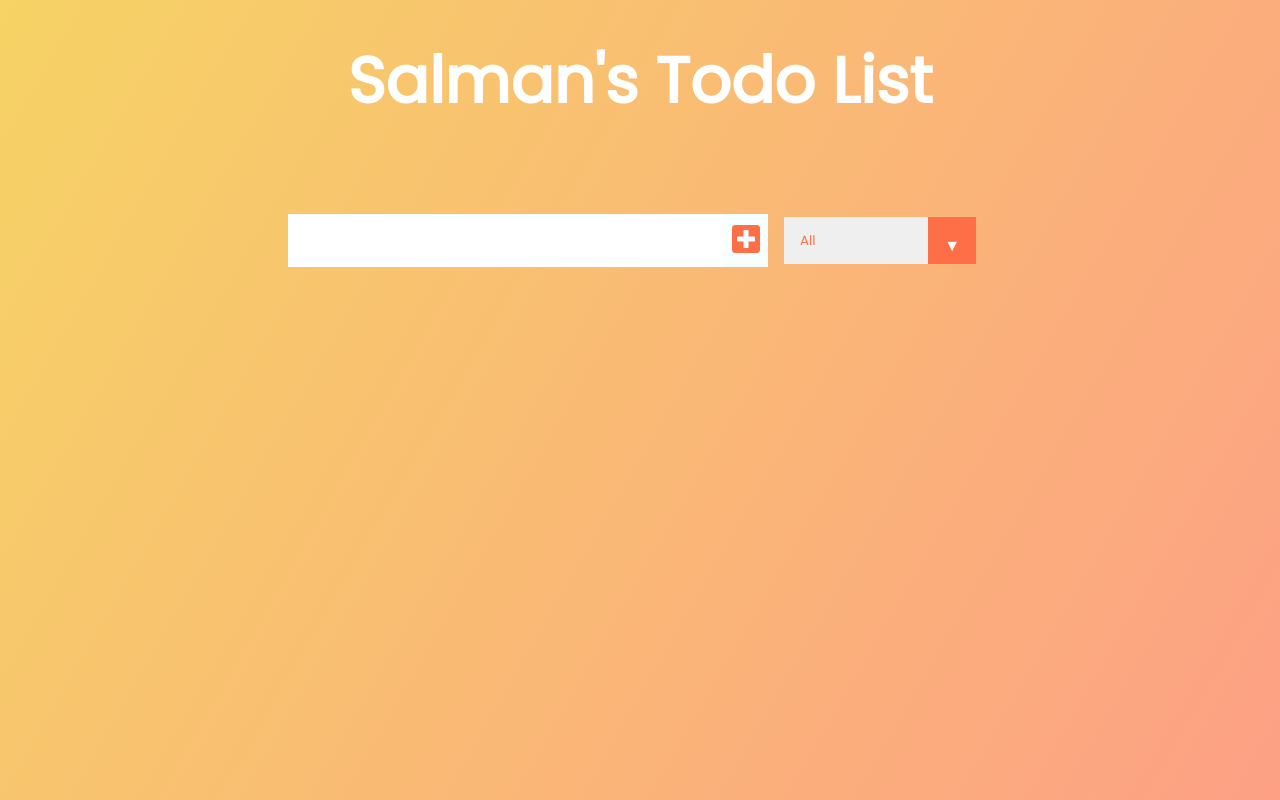
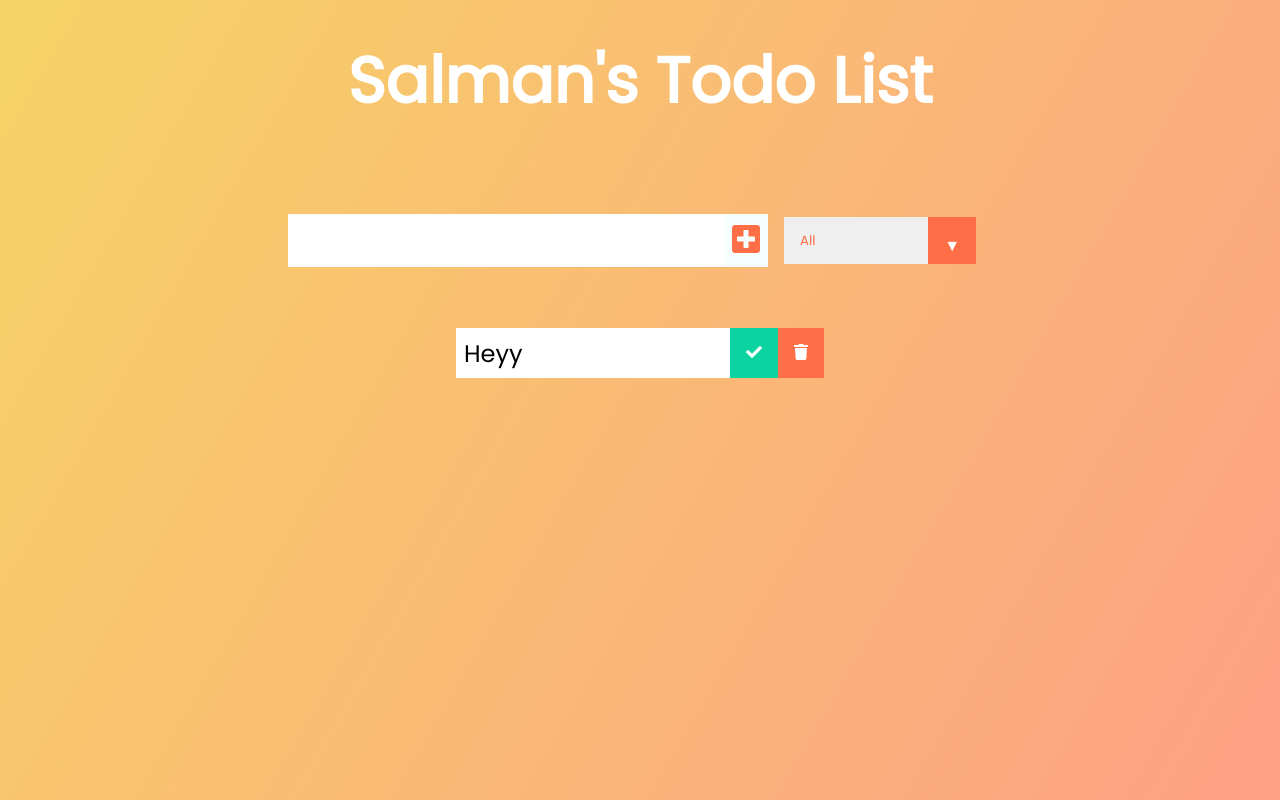
Before and after one commit to salmanzafar40/TodoAppReact, a React (Create React App) app: page / in a window 1280 px wide. Built offline with nearby package versions, Linux system fonts and the light colour scheme.

Commit message:
working on todo com

```diff
--- a/src/components/Todo.js
+++ b/src/components/Todo.js
@@ -3,8 +3,16 @@
 
 const Todo = () => {
     return (
-        <div>
-
+        <div className={'todo'}>
+            <li className={'todo-item'}>
+                Heyy
+            </li>
+            <button className={'complete-btn'}>
+                <i className="fas fa-check"/>
+            </button>
+            <button className={'trash-btn'}>
+                <i className="fas fa-trash"/>
+            </button>
         </div>
     )
 }
```
